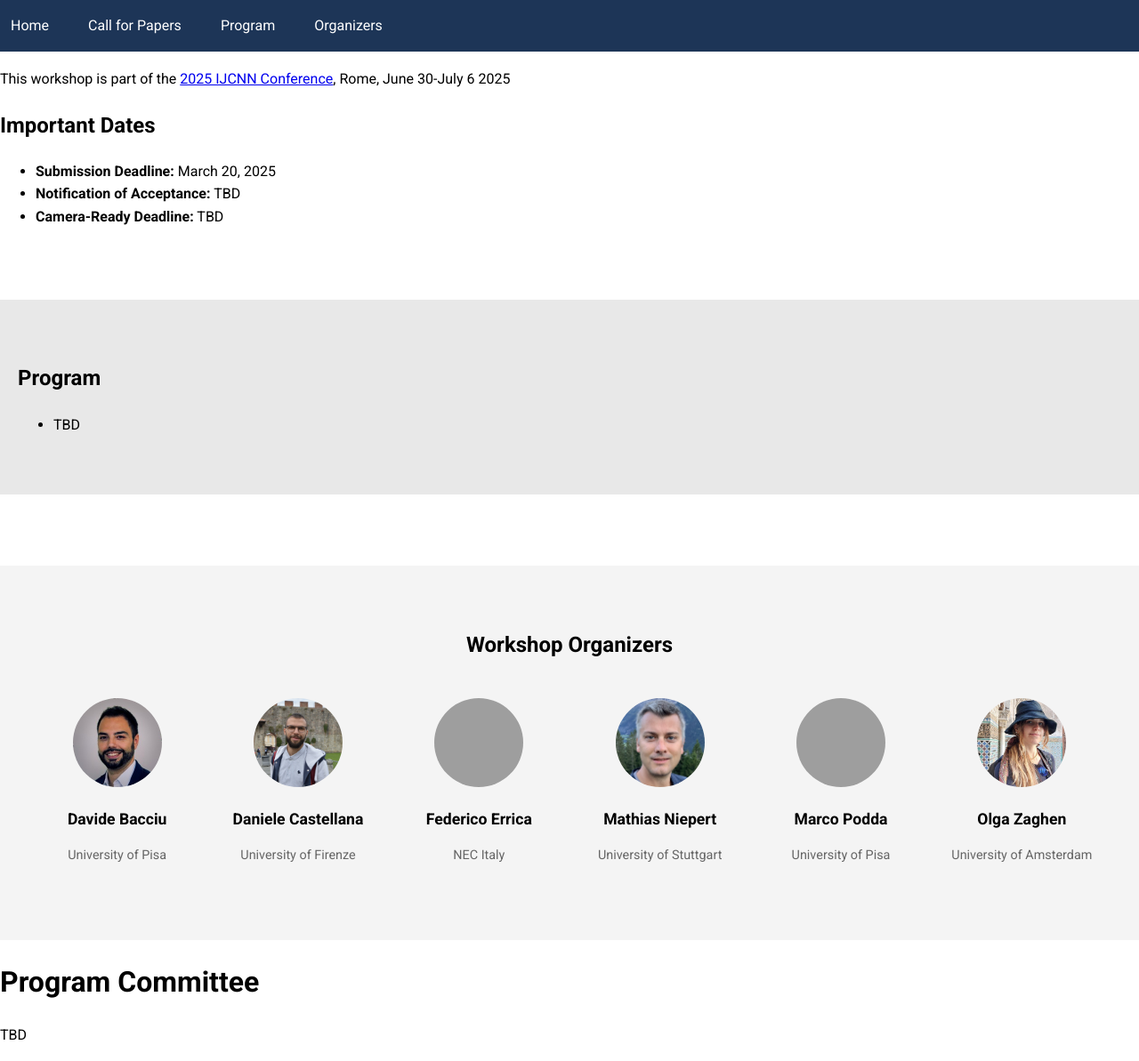
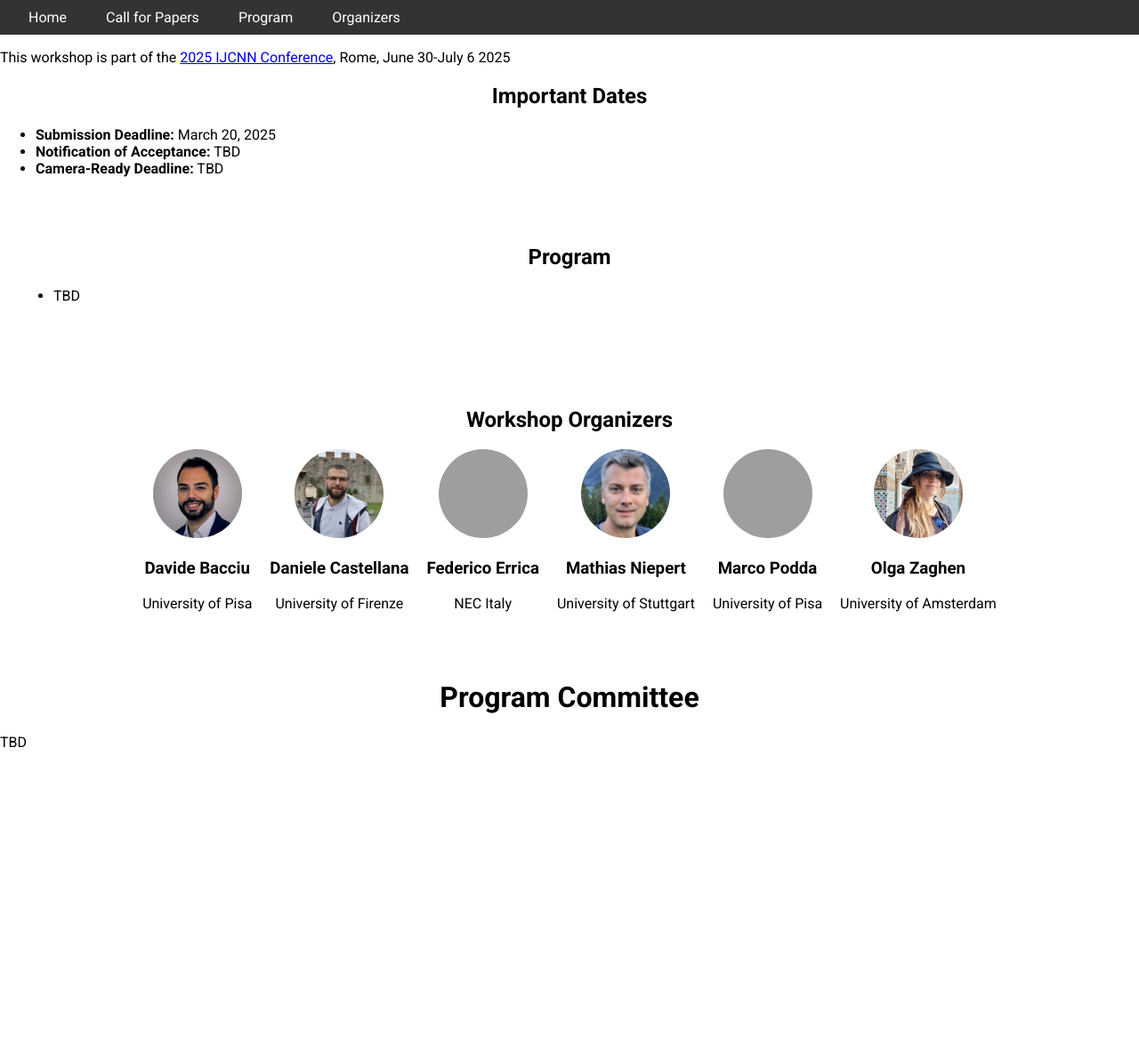
Before and after one commit to combayns2025/combayns2025.github.io, a Jekyll site: the page built from index.md, in a window 1280 px wide and 1193 px high. Shown: the whole window at 89% size. Built offline with Jekyll 4.4.1, drawn with Linux system fonts in a browser that asks for light colours; a script that is not in the unit is left out; grey boxes are pictures that could not be loaded.

Commit message:
Update style.css

```diff
--- a/assets/css/style.css
+++ b/assets/css/style.css
@@ -1,92 +1,23 @@
 /* General Styles */
-html {
-  scroll-behavior: smooth;
+body {
+  font-family: 'Roboto', Arial, sans-serif; /* Use Roboto as primary font */
+  margin: 0;
+  padding: 0;
 }
 
-body {
-  font-family: 'Roboto', sans-serif;
-  line-height: 1.6;
-  margin: 0;
-  padding: 0;
-  padding-top: 60px; /* Adjust based on navbar height */
+h1, h2 {
+  font-family: 'Roboto', Arial, sans-serif; /* Apply Roboto to headings */
+  font-weight: 700; /* Use bold weight for headings */
+  text-align: center;
 }
 
-/* Hero Section */
-.hero {
-  background: linear-gradient(to right, #1d3557, #457b9d);
-  color: #fff;
-  text-align: center;
-  margin: 0px;
-  padding: 0px;
-  padding: 50px 20px;
-}
-.hero h1 {
-  font-size: 3rem;
-  margin-bottom: 10px;
-}
-.hero p {
-  font-size: 1.5rem;
-  margin-bottom: 20px;
-}
-.hero .cta {
-  background: #e63946;
-  color: #fff;
+/* Navbar Styles */
+.navbar {
+  position: sticky;
+  top: 0;
+  background-color: #333;
+  z-index: 1000;
   padding: 10px 20px;
-  text-decoration: none;
-  border-radius: 5px;
-  font-weight: bold;
-}
-.hero .cta:hover {
-  background: #d62828;
-}
-
-@media (max-width: 768px) {
-  .hero h1 {
-    font-size: 2rem;
-  }
-  .hero p {
-    font-size: 1rem;
-  }
-}
-
-/* Main Content */
-main {
-  padding: 20px;
-  max-width: 800px;
-  margin: auto;
-}
-
-/* Footer */
-footer {
-  text-align: center;
-  padding: 10px;
-  background: #1d3557;
-  color: #fff;
-}
-
-/* Call for Papers Page Styles */
-.call-for-papers a {
-  color: #1d3557;
-  font-weight: bold;
-  text-decoration: none;
-}
-
-.call-for-papers a:hover {
-  color: #e63946;
-  text-decoration: underline;
-}
-
-/* General Navbar Styles */
-.navbar {
-  position: fixed;
-  top: 0;
-  left: 0;
-  width: 100%;
-  background-color: #1d3557; /* Background color */
-  z-index: 1000; /* Ensures it stays on top */
-  /**padding: 10px 20px;**/
-  box-sizing: border-box;
-  margin: 0;
 }
 
 .navbar-container {
@@ -95,13 +26,12 @@ footer {
   align-items: center;
 }
 
-/* Navbar menu styles */
 .navbar-menu {
+  list-style: none;
   display: flex;
-  list-style: none;
+  gap: 20px;
+  margin: 0;
   padding: 0;
-  gap: 20px; /* Spacing between items */
-  justify-content: flex-end; /* Align menu items to the right */
 }
 
 .navbar-menu li {
@@ -109,77 +39,73 @@ footer {
 }
 
 .navbar-menu a {
-  color: white; /* Link color */
   text-decoration: none;
+  color: white;
   padding: 8px 12px;
+  font-family: 'Roboto', Arial, sans-serif; /* Use Roboto for navbar links */
 }
 
 .navbar-menu a:hover {
-  background-color: #1d3557; /* Hover effect */
+  background-color: #575757;
   border-radius: 4px;
 }
 
-/* Hamburger Menu Styles */
+/* Hamburger Menu (Responsive) */
 .hamburger {
-  display: none; /* Hidden by default */
-  cursor: pointer;
+  display: none;
   font-size: 24px;
   color: white;
+  cursor: pointer;
 }
 
-/* Responsive Styles for Smaller Screens */
 @media (max-width: 768px) {
   .hamburger {
-    display: block; /* Show hamburger icon */
+    display: block;
   }
 
   .navbar-menu {
-    display: none; /* Hide menu by default */
+    display: none;
     flex-direction: column;
     position: absolute;
-    top: 100%; /* Place below the navbar */
-    right: 0; /* Align menu to the right */
-    width: auto; /* Adjust width as needed */
-    background-color: #1d3557;
-    padding: 0; /* Remove padding */
+    top: 100%;
+    right: 0;
+    background-color: #333;
+    width: 100%;
   }
 
   .navbar-menu.show {
-    display: flex; /* Show menu when toggled */
-  }
-
-  .navbar-menu li {
-    text-align: center;
-    width: 100%; /* Full-width links */
-  }
-
-  .navbar-menu a {
-    display: block; /* Block style for better click area */
-    padding: 12px 20px;
+    display: flex;
   }
 }
 
-/* Section Styles */
-section {
+/* Hero Section */
+.hero {
+  text-align: center;
   padding: 50px 20px;
-  margin: 20px 0;
-  margin-top: 80px; /* Adds margin to push sections below the fixed navbar */
+  background-color: #f4f4f4;
+  font-family: 'Roboto', Arial, sans-serif; /* Ensure hero text uses Roboto */
 }
 
+/* Program Section */
+#program {
+  padding: 40px 20px;
+}
+
+/* Organizers Section */
 #organizers {
-  background: #f4f4f4;
+  padding: 40px 20px;
   text-align: center;
 }
 
-#program {
-  background: #e8e8e8;
+.organizers-container {
+  display: flex;
+  justify-content: center;
+  flex-wrap: wrap;
+  gap: 20px;
 }
 
-.organizers-container {
-  display: grid;
-  grid-template-columns: repeat(6, 1fr);
-  gap: 20px;
-  padding: 20px;
+.organizer {
+  text-align: center;
 }
 
 .organizer img {
@@ -187,15 +113,4 @@ section {
   height: 100px;
   border-radius: 50%;
   object-fit: cover;
-  margin-bottom: 10px;
 }
-
-.organizer h3 {
-  font-size: 1.1rem;
-  margin: 5px 0;
-}
-
-.organizer p {
-  font-size: 0.9rem;
-  color: #666;
-}
```
